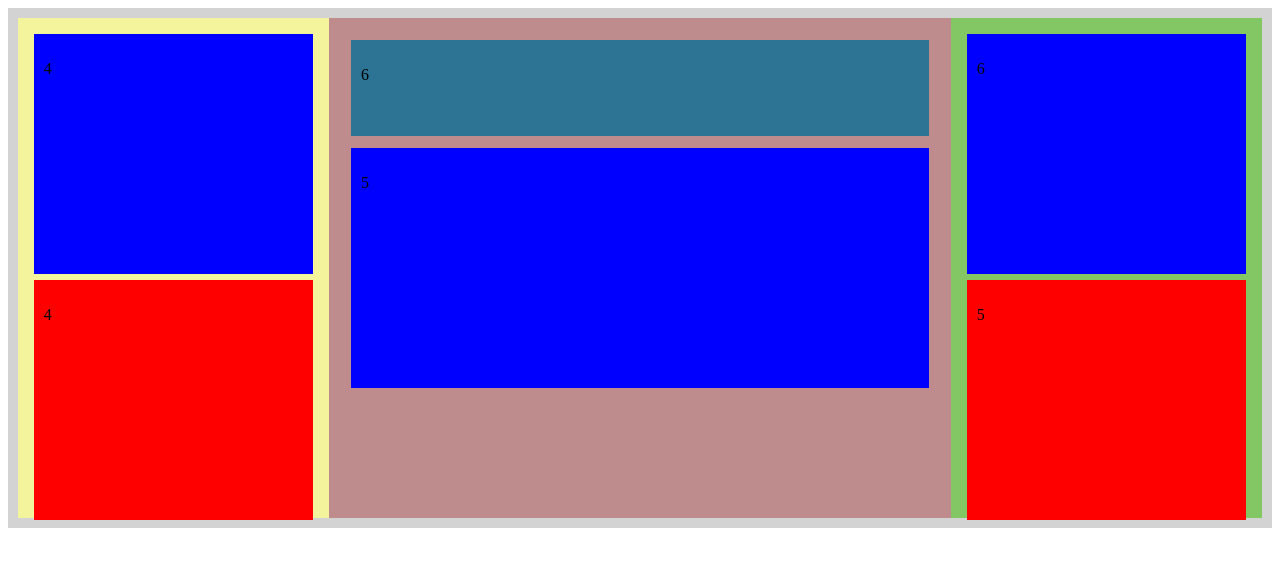
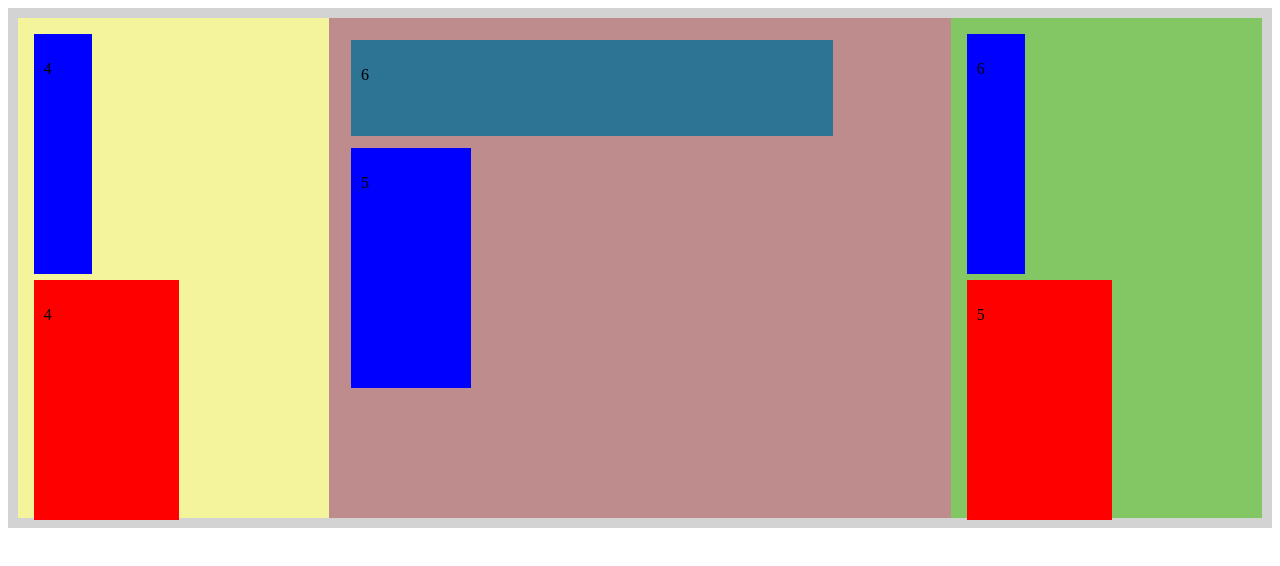
Before and after one commit to KoilakondaMadhu/GCA, a plain HTML site: page july 26/border.html in a window 1280 px wide. Drawn offline with Linux system fonts and the light colour scheme.

Commit message:
Update st.css

```diff
--- a/july 26/st.css
+++ b/july 26/st.css
@@ -45,7 +45,7 @@
         margin: 2%;
         margin-top: 2%;
         float:;
-        width: 50%%;
+        width: 50%;
         padding: 10px ;
         border: 20px soild #000;
         background-color: red;
@@ -57,7 +57,7 @@
         margin: 2%;
         margin-top: 2%;
         float:;
-        width: 20%%;
+        width: 20%;
         padding: 10px ;
         border: 20px soild #000;
         background-color:blue;
@@ -70,7 +70,7 @@
         margin: 2%;
         margin-top: 2%;
         float:;
-        width: 80%%;
+        width: 80%;
         padding: 10px ;
         border: 20px soild #000;
         height: 20%; /* Should be removed. Only for demonstration */
```
